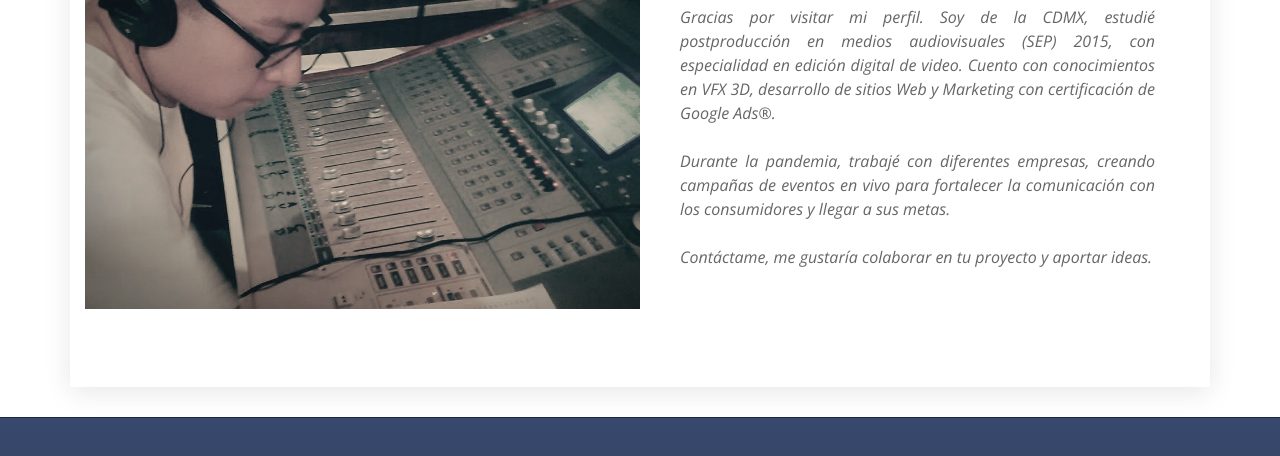
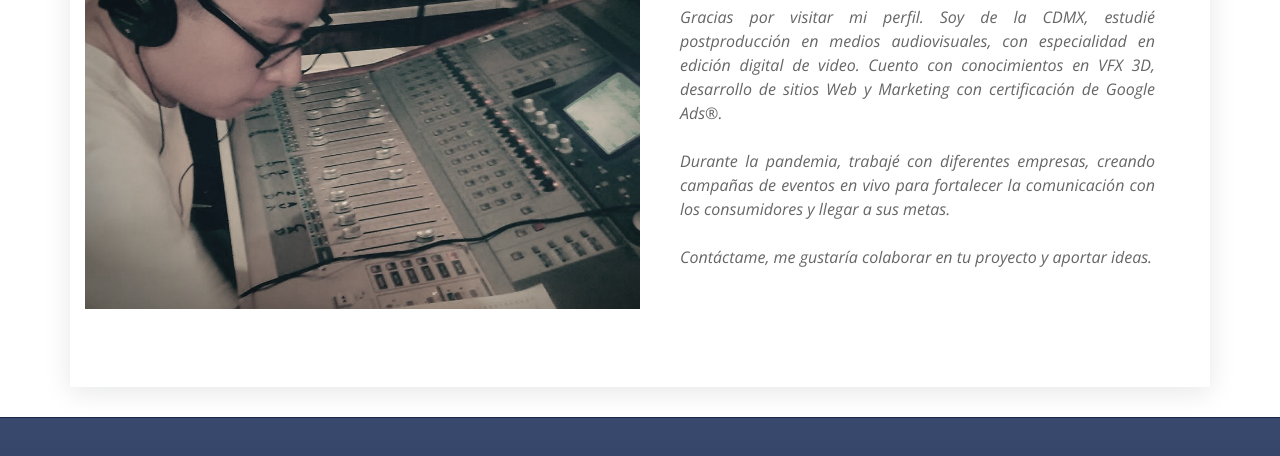
Before and after one commit to UneLat/JS, a plain HTML site: page index.html in a window 1280 px wide. Shown: the part 3226-3682 px from the top of the page. Drawn offline with nearby package versions, Linux system fonts and the light colour scheme.

Commit message:
Add files via upload

```diff
--- a/index.html
+++ b/index.html
@@ -463,7 +463,7 @@ document.onmousedown = function() {return false;}
 			</h2>
               <p>
 
-				   Gracias por visitar mi perfil. Soy de la CDMX, estudié postproducción en medios audiovisuales (SEP) 2015, con especialidad en edición digital de video. Cuento con conocimientos en VFX 3D, desarrollo de sitios Web y Marketing con certificación de Google Ads®.
+				   Gracias por visitar mi perfil. Soy de la CDMX, estudié postproducción en medios audiovisuales, con especialidad en edición digital de video. Cuento con conocimientos en VFX 3D, desarrollo de sitios Web y Marketing con certificación de Google Ads®.
 				  <br/><br/>
 				  Durante la pandemia, trabajé con diferentes empresas, creando campañas de eventos en vivo para fortalecer la comunicación con los consumidores y llegar a sus metas.
 				  <br/><br/>
```
